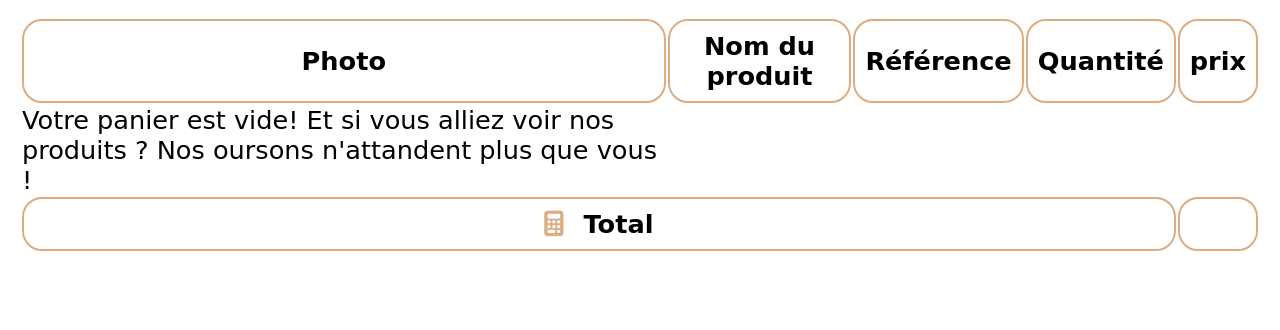
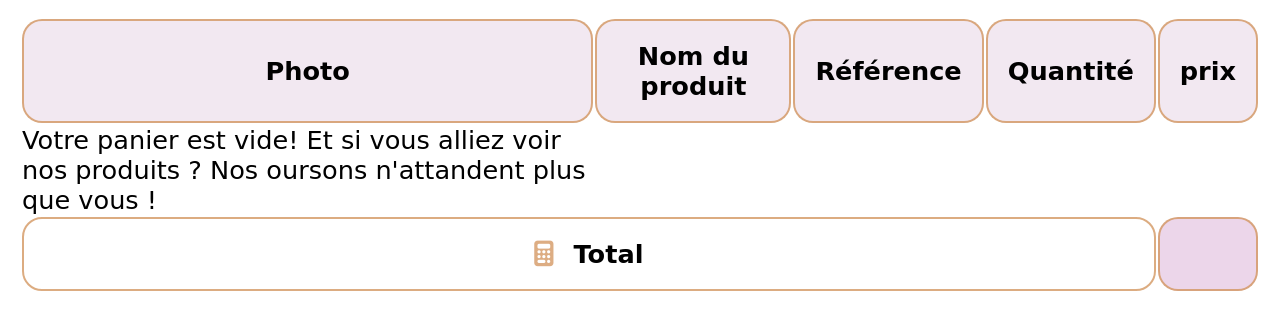
Before and after one commit to sachi86/ChristelleBono_5_15092021, a website: page panier.html in a window 1280 px wide. Shown: the part 308-638 px from the top of the page. Drawn offline with Linux system fonts and the light colour scheme; a web font is replaced by a local one.

Commit message:
En cours : total du panier

```diff
--- a/js/panier.js
+++ b/js/panier.js
@@ -31,6 +31,7 @@ function getViewProductBasket(){
         fetch(api + key).then(response => response.json())
         .then(dataProductBasket =>{
             let productBasket = new Product(dataProductBasket);
+            let totalBasket =0;
             document.querySelector("#basket").innerHTML += `<tr>
                                                                 <td class="photoBasket"><img src="${productBasket.imageUrl}" alt="photo du produit" class="photoProductBasket"</td>
                                                                 <td>${productBasket.name}</td>
@@ -38,6 +39,9 @@ function getViewProductBasket(){
                                                                 <td>1</td>
                                                                 <td>${productBasket.getConvertedPrice()}</td>
                                                             </tr>`
+        totalBasket += productBasket.getConvertedPrice();
+        console.log(totalBasket);
+        document.querySelector(".totalPrice").innerHTML += `${totalBasket}`
         })
     }
 };
@@ -51,8 +55,7 @@ function wieuProductBasket(){
         document.querySelector("#basket").innerHTML += `<p>Votre panier est vide! Et si vous alliez voir nos produits ? Nos oursons n'attandent plus que vous !</p>`
     }
 }
-
-const reducer = (accumulator,currentValue) => accumulator + currentValue;
+//Affichage du prix total du panier
 //fonction executé apres que la page soit chargée
 window.addEventListener("load", function() { //attente de la fin de chargement de la page pour appeler les fonctions
 wieuProductBasket();
--- a/panier.html
+++ b/panier.html
@@ -52,7 +52,7 @@
                 <tfoot>
                     <tr>
                         <td colspan="4" class="tableFoot"><i class="fas fa-calculator"></i>Total</td>
-                        <td></td>
+                        <td class="totalPrice"></td>
                     </tr>
                 </tfoot>
             </table>
--- a/style.css
+++ b/style.css
@@ -242,15 +242,16 @@ h3 {
     margin-top: 40px;
     padding: 20px;
 }
-thead,tbody,tfoot {
-    margin: 10px;
+
+th {
+    background-color: #F2E8F1;
 }
 
-th, td {
+td,th {
+    border: 2px solid #d39660c9;
+    border-radius: 20px;
     text-align: center;
-    padding: 10px;
-    border-radius: 20px;
-    border: solid 2px #d39660c7;
+    padding: 20px;
 }
 .photoBasket{
     width: 100px;
@@ -268,6 +269,10 @@ th, td {
 .tableFoot {
     text-align: center;
     font-weight: bolder;
+}
+
+.totalPrice {
+    background-color: #ecd6ea;
 }
 
 .fa-calculator {
```
